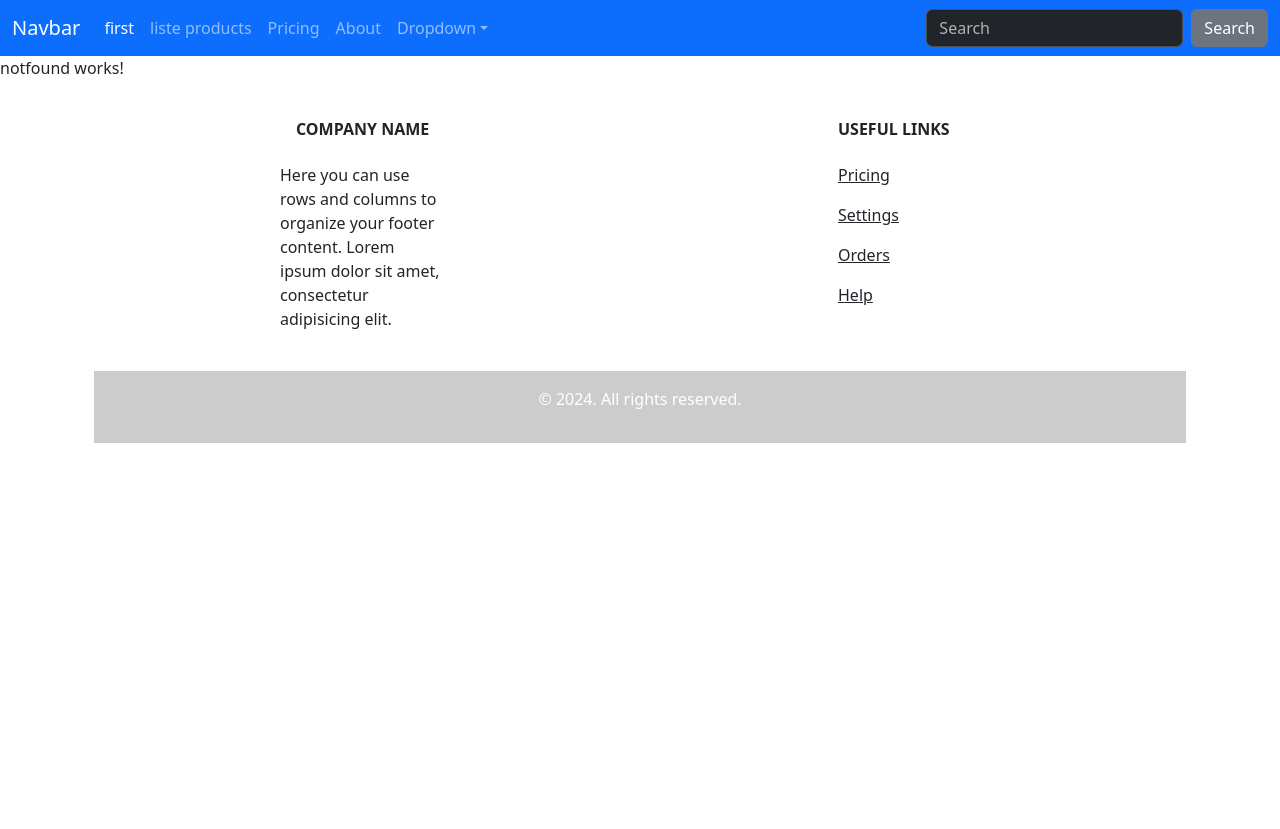
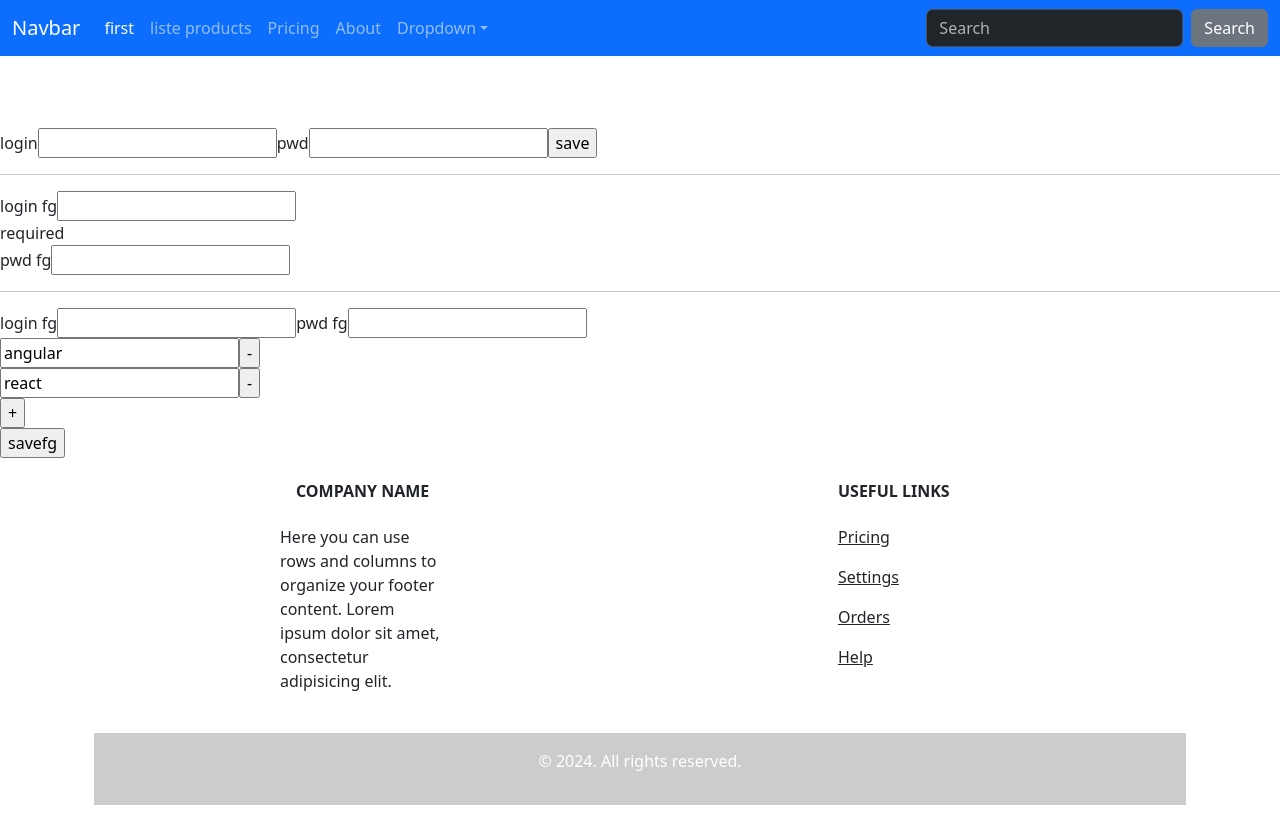
Before and after one commit to itsMoetaz/Angular-project, an Angular app: page /react in a window 1280 px wide. Before the commit the page ends 800 px from the top, so only its background shows below. Built offline with nearby package versions, Linux system fonts and the light colour scheme.

Commit message:
seance 04/11

```diff
--- a/src/app/app-routing.module.ts
+++ b/src/app/app-routing.module.ts
@@ -6,11 +6,12 @@ import { NotfoundComponent } from './shared/notfound/notfound.component';
 import { LoginComponent } from './shared/login/login.component';
 import { DetailsProductComponent } from './core/mangeProduct/details-product/details-product.component';
 import { AddProductComponent } from './core/mangeProduct/add-product/add-product.component';
+import { ReactiveformComponent } from './reactiveform/reactiveform.component';
 
 const routes: Routes = [
  {path:'',redirectTo:'login',pathMatch:'full'},
  {path:'add',component:AddProductComponent},
-
+ {path:'react',component:ReactiveformComponent},
  {path:'products',component:ListcategoriesComponent,
   children:[
   {path:'detail/:idttwin2',component:DetailsProductComponent},
--- a/src/app/core/mangeProduct/add-product/add-product.component.html
+++ b/src/app/core/mangeProduct/add-product/add-product.component.html
@@ -16,6 +16,6 @@ required
     <div *ngIf="n.invalid && n.touched">
         pattern
     </div>
-    <input type="submit" value="add" (click)="showF(n)" [disabled]="f.invalid">
+    <input type="submit" value="add" (click)="showF(f)" [disabled]="f.invalid">
 
 </form>
--- /dev/null
+++ b/src/app/reactiveform/reactiveform.component.html
@@ -0,0 +1,40 @@
+<br>
+<br>
+<br>
+<label>login</label>
+<input type="text" [formControl]="l">
+<label>pwd</label>
+<input type="text" [formControl]="pwd">
+<input type="submit" value="save" (click)="showL()">
+<hr>
+<form [formGroup]="fg">
+<label>login fg</label>
+<input type="text" formControlName="login">
+<div *ngIf="fg.get('login')?.invalid">
+  <div *ngIf="fg.get('login')?.errors?.['required']">
+required
+  </div>
+<div *ngIf="fg.get('login')?.errors?.['minlength']">
+    sgdfgdsfg
+  </div>
+</div>
+<label>pwd fg</label>
+<input type="text" formControlName="password">
+<input type="submit" value="savefg" (click)="showfg()" [hidden]="fg.invalid">
+</form>
+<hr>
+<form [formGroup]="fgb">
+    <label>login fg</label>
+    <input type="text" formControlName="loginfg">
+
+    <label>pwd fg</label>
+    <input type="text" formControlName="passwordfg">
+    <div *ngFor="let a of Skillstwin2.controls;let i=index" formArrayName="skills">
+        <input type="text" formControlName="{{i}}">
+        <input type="submit" value="-" (click)="removeElementFromFormArray(i)">
+    </div>
+    <input type="submit" value="+" (click)="addElementToSkills()">
+    <br>
+    <input type="submit" value="savefg" (click)="showfgb()" >
+
+</form>
--- /dev/null
+++ b/src/app/reactiveform/reactiveform.component.ts
@@ -0,0 +1,47 @@
+import { Component } from '@angular/core';
+import { FormArray, FormBuilder, FormControl, FormGroup, Validators } from '@angular/forms';
+
+@Component({
+  selector: 'app-reactiveform',
+  templateUrl: './reactiveform.component.html',
+  styleUrls: ['./reactiveform.component.css']
+})
+export class ReactiveformComponent {
+l=new FormControl('',Validators.required);
+pwd=new FormControl();
+fg=new FormGroup({
+  login:new FormControl('',[Validators.required,Validators.minLength(3)]),
+  password:new FormControl(),
+
+})
+constructor(private fb:FormBuilder){}
+fgb=this.fb.group({
+  loginfg:['',[Validators.required,]],
+  passwordfg:['',Validators.minLength(3)],
+skills:this.fb.array(
+[new FormControl('angular'),
+  new FormControl('react'),
+]
+
+
+)
+});
+showL(){
+  console.log(this.l)
+}
+showfg(){
+  console.log(this.fg)
+}
+showfgb(){
+  console.log(this.fgb)
+}
+get Skillstwin2(){
+  return (this.fgb.get('skills') as FormArray);
+}
+addElementToSkills(){
+  this.Skillstwin2.push(new FormControl())
+}
+removeElementFromFormArray(index:any){
+  this.Skillstwin2.removeAt(index)
+}
+}
```
Also changed, not shown: src/app/app.module.ts (+6 -3 lines), src/app/reactiveform/reactiveform.component.css (added), 1 other file (tests, documents, lock files or other folders).
